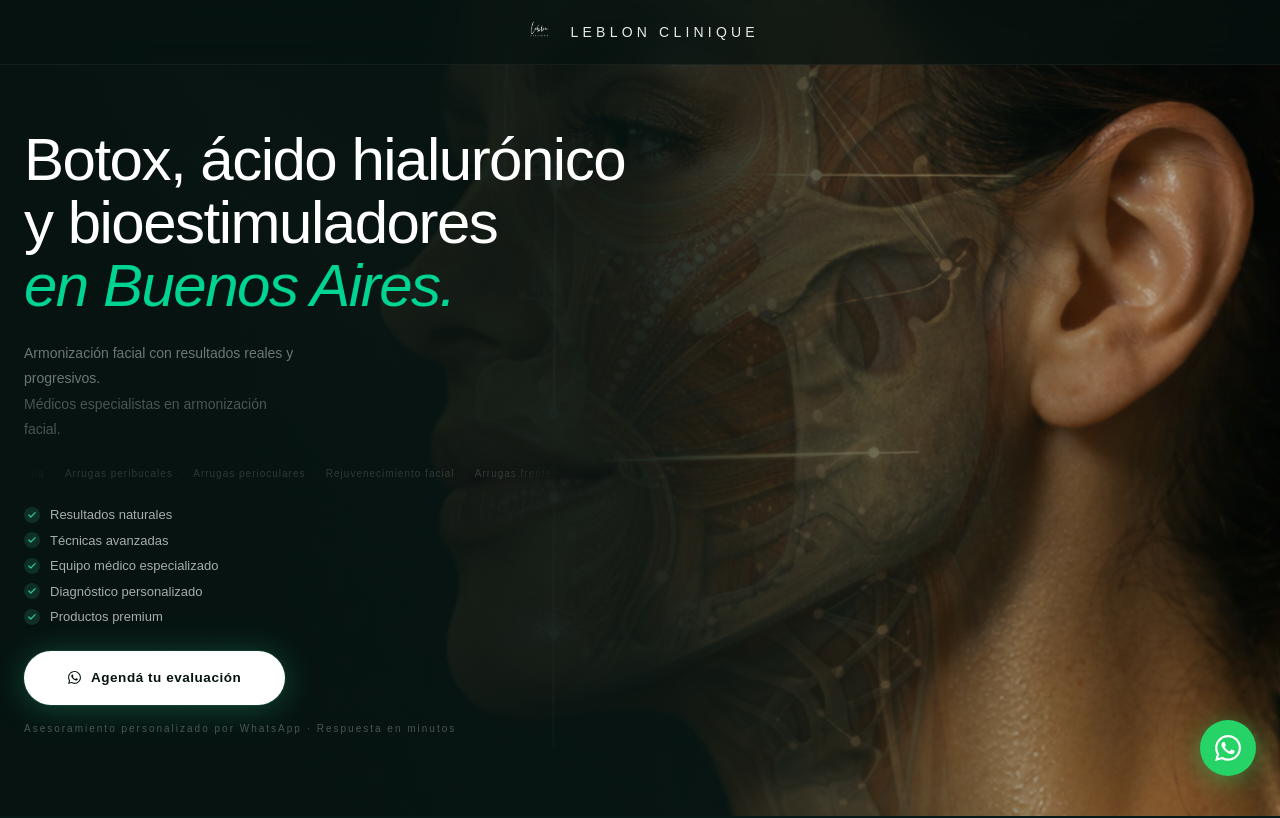
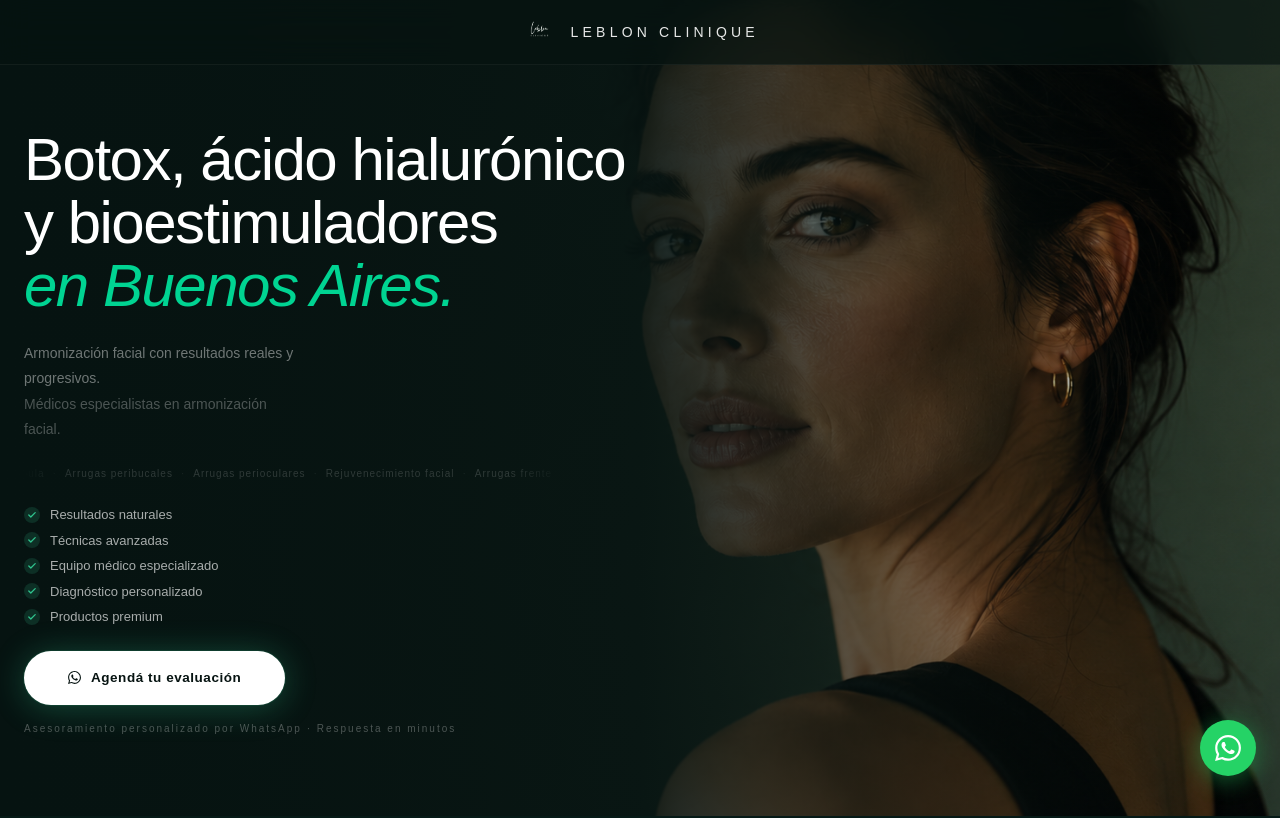
Before and after one commit to vbuitragovargas-a11y/web-leblon, a Next.js app: page / in a window 1280 px wide. Shown: the top 818 px of the page. Built offline with nearby package versions, Linux system fonts and the light colour scheme.

Commit message:
Replace hero background image

```diff
--- a/components/home/Hero.tsx
+++ b/components/home/Hero.tsx
@@ -9,7 +9,7 @@ export default function Hero() {
       {/* IMAGEN */}
       <div className="absolute inset-0 z-[1]">
         <img
-          src="/Leblon inicio.png"
+          src="/leblon-hero-woman.png"
           alt="Leblon Clinique"
           className="absolute inset-0 w-full h-full object-cover object-[center_top] md:object-[70%_41%]"
         />
```
Also changed, not shown: public/leblon-hero-woman.png (added).
